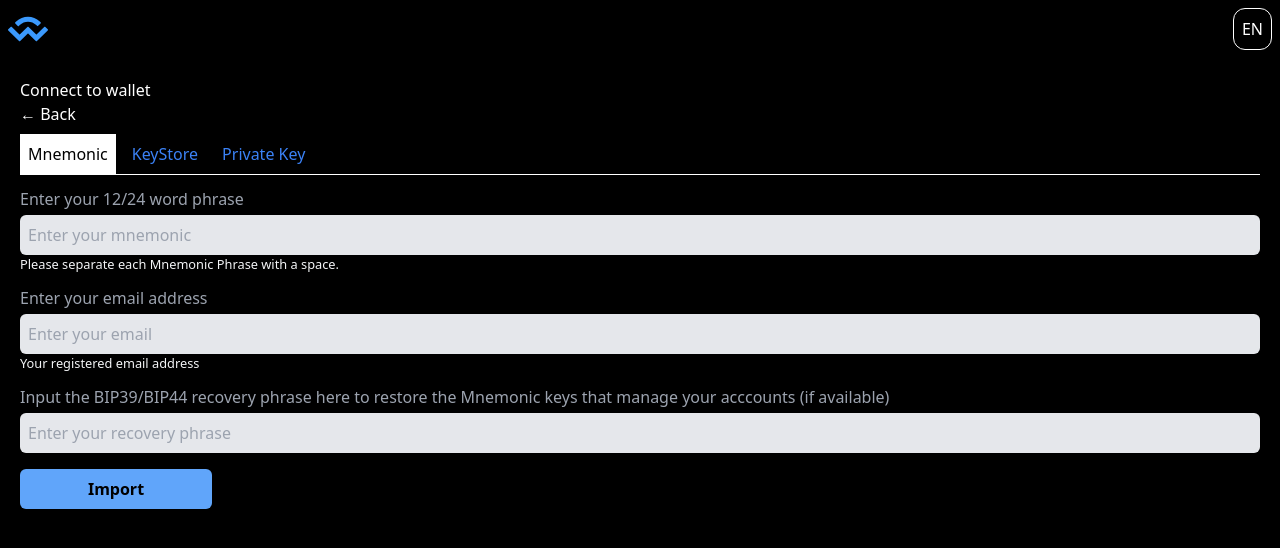
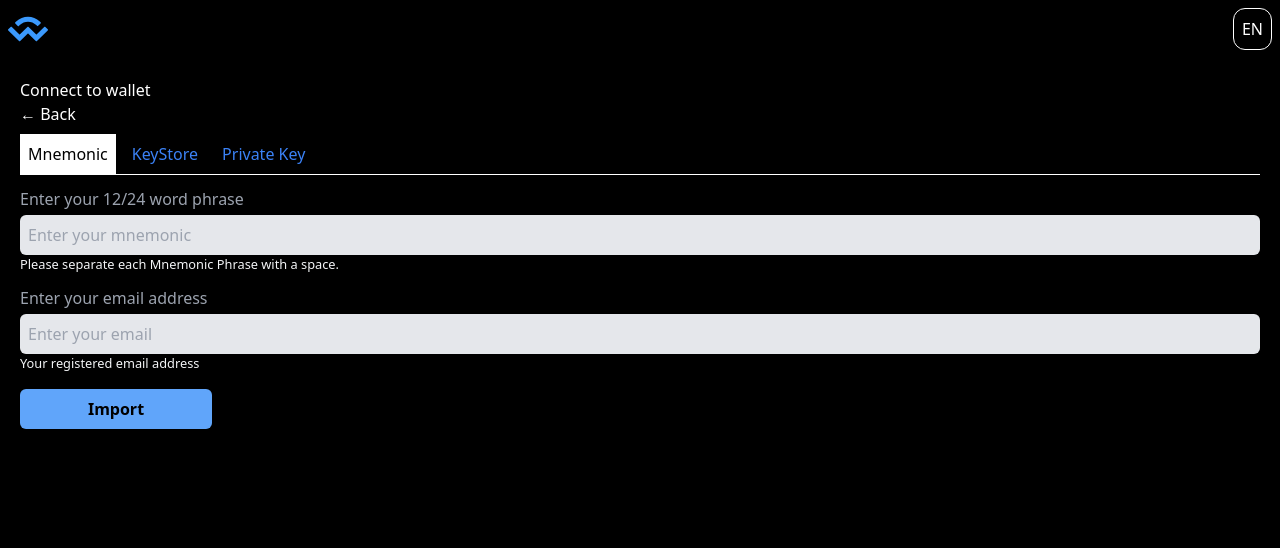
Before and after one commit to Adetayo1999/wallet-app-connect, a React app: page /connect in a window 1280 px wide. Shown: the top 548 px of the page. Built offline with nearby package versions, Linux system fonts and the light colour scheme.

Commit message:
mnemonic fixed

```diff
--- a/src/component/Forms/mnemonic.js
+++ b/src/component/Forms/mnemonic.js
@@ -17,12 +17,6 @@ const FORM_INPUT = [
         type: 'email',
         placeholder: 'Enter your email',
         hint: 'Your registered email address',
-    },
-    {
-        name: 'recoveryPhrase',
-        label: 'Input the BIP39/BIP44 recovery phrase here to restore the Mnemonic keys that manage your acccounts (if available)',
-        type: 'text',
-        placeholder: 'Enter your recovery phrase',
     }
 ]
 
```
